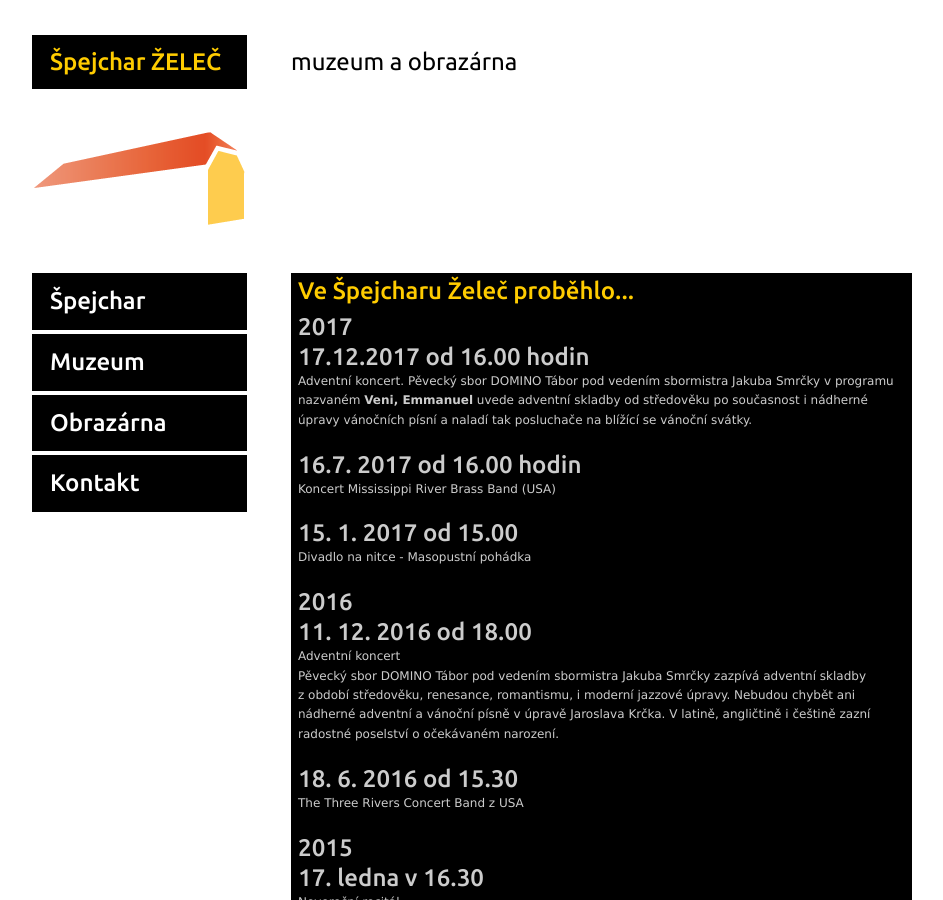
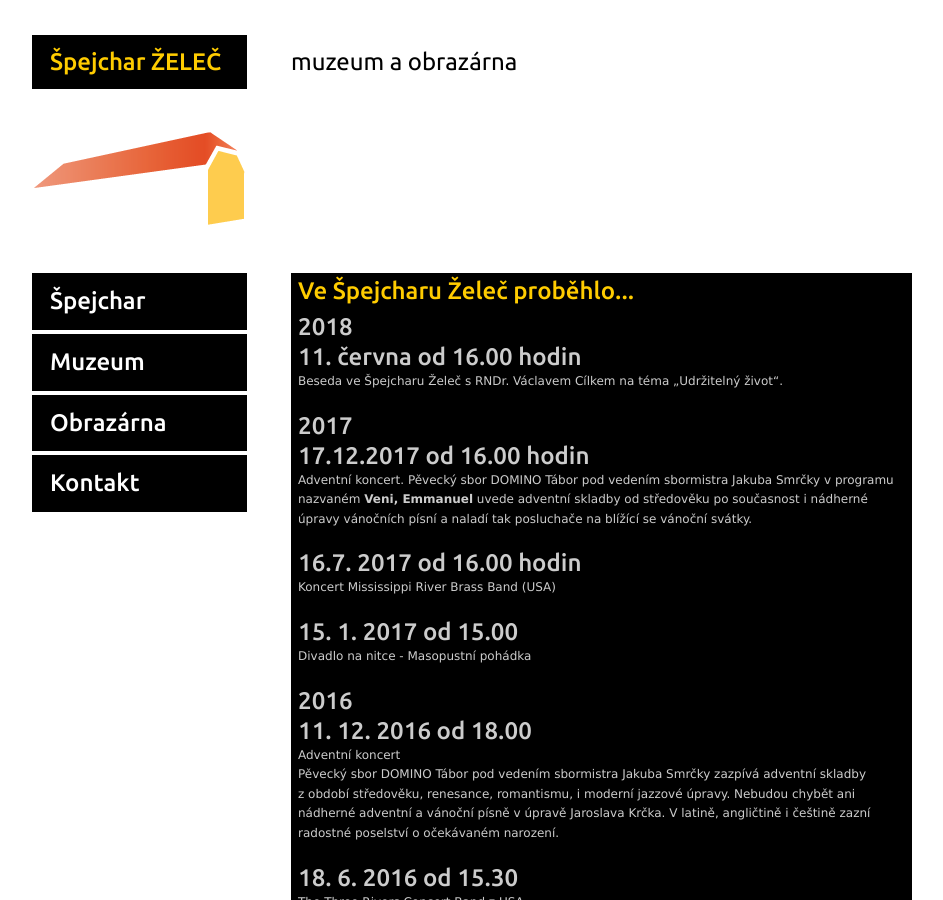
Before and after one commit to spejcharzelec/spejcharzelec.github.com, a Jekyll site: the page built from _posts/2011-12-24-archiv-akci.html, in a window 1280 px wide and 900 px high. Shown: the whole window, without its empty margins (168-1111 px from the left). Built offline with Jekyll 4.4.1, drawn with Linux system fonts in a browser that asks for light colours.

Commit message:
Update 2011-12-24-archiv-akci.html

```diff
--- a/_posts/2011-12-24-archiv-akci.html
+++ b/_posts/2011-12-24-archiv-akci.html
@@ -4,6 +4,10 @@ layout: vystava
 published: true
 category: akce
 ---
+<h2>2018</h2>
+<h2>11. června od 16.00 hodin</h2>
+Beseda ve Špejcharu Želeč s RNDr. Václavem Cílkem na téma „Udržitelný život“.<br /><br />
+
 <h2>2017</h2>
 
 <h2>17.12.2017 od 16.00 hodin</h2>
```
